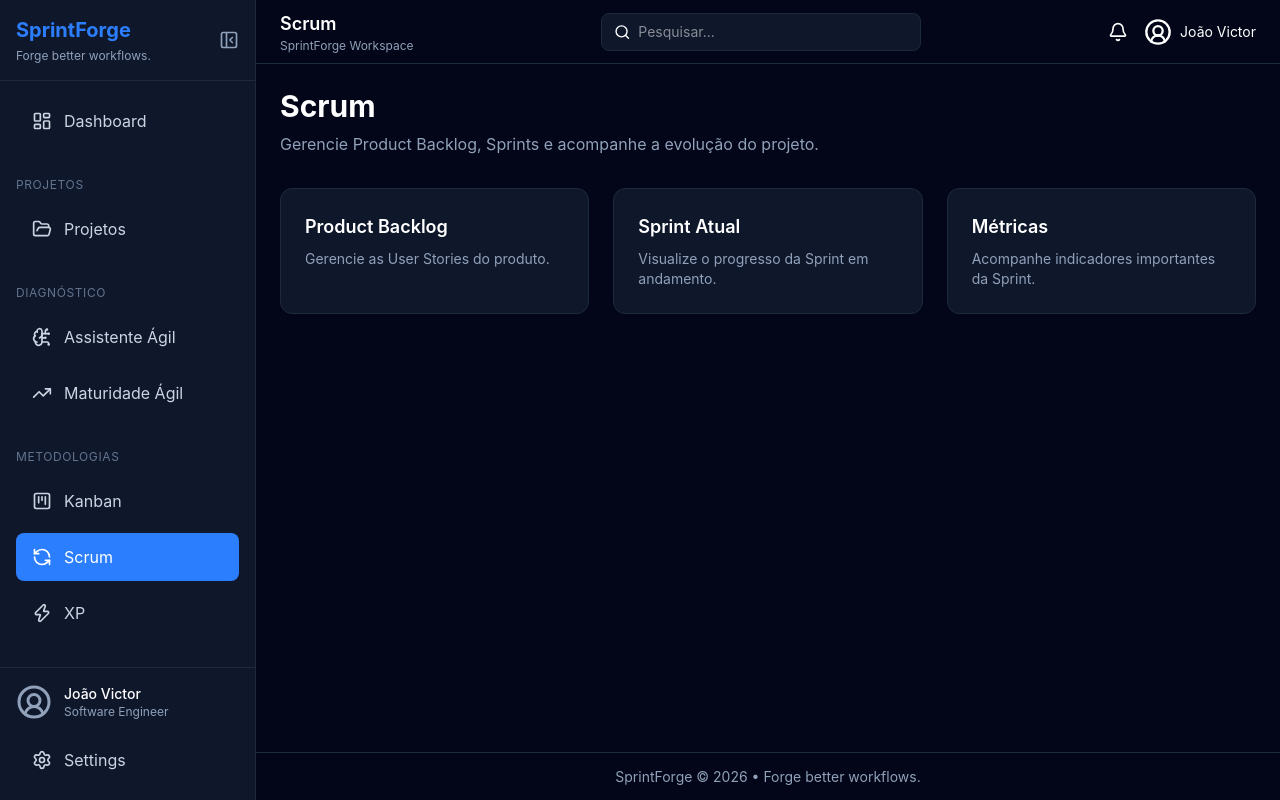
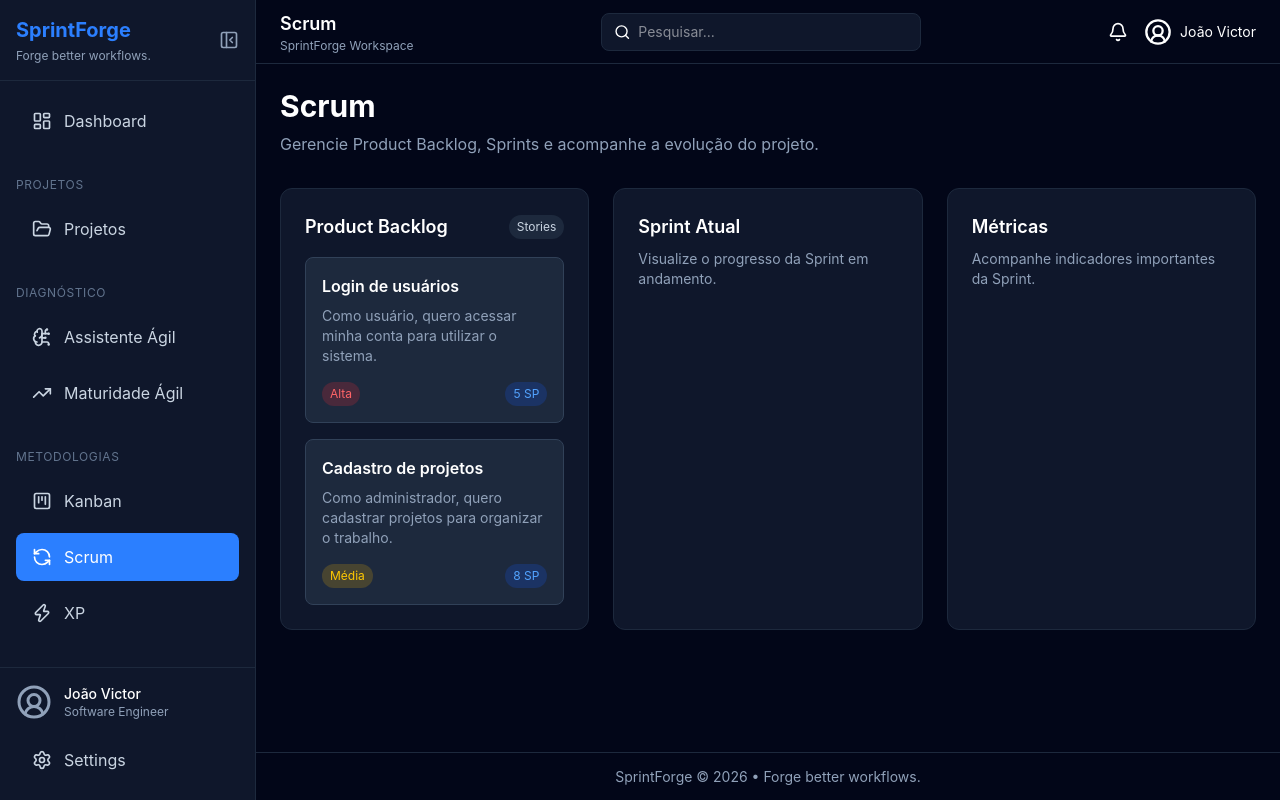
Before and after one commit to dev-joaovb/sprintforge, a React (Vite) app in the folder frontend/: page /scrum in a window 1280 px wide. Built offline with nearby package versions, Linux system fonts and the light colour scheme.

Commit message:
Sprint 9, SCRUM: Product Backlog

```diff
--- /dev/null
+++ b/frontend/src/context/ScrumContext.jsx
@@ -0,0 +1,60 @@
+import {
+  createContext,
+  useContext,
+  useState,
+  useEffect,
+} from "react";
+
+import initialStories from "../features/scrum/data/initialStories";
+
+const STORAGE_KEY = "scrumStories";
+
+const ScrumContext = createContext();
+
+export const ScrumProvider = ({ children }) => {
+  const [stories, setStories] = useState(() => {
+    const savedStories =
+      localStorage.getItem(STORAGE_KEY);
+
+    return savedStories
+      ? JSON.parse(savedStories)
+      : initialStories;
+  });
+
+  useEffect(() => {
+    localStorage.setItem(
+      STORAGE_KEY,
+      JSON.stringify(stories)
+    );
+  }, [stories]);
+
+  const totalStories = stories.length;
+
+  const backlogStories = stories.filter(
+    (story) => story.status === "Backlog"
+  ).length;
+
+  const totalStoryPoints = stories.reduce(
+    (total, story) => total + story.storyPoints,
+    0
+  );
+
+  return (
+    <ScrumContext.Provider
+      value={{
+        stories,
+        setStories,
+
+        totalStories,
+        backlogStories,
+        totalStoryPoints,
+      }}
+    >
+      {children}
+    </ScrumContext.Provider>
+  );
+};
+
+export const useScrum = () => {
+  return useContext(ScrumContext);
+};
--- a/frontend/src/features/scrum/components/ProductBacklog.jsx
+++ b/frontend/src/features/scrum/components/ProductBacklog.jsx
@@ -1,7 +1,8 @@
-import initialStories from "../data/initialStories";
+import { useScrum } from "../../../context/ScrumContext";
 import UserStoryCard from "./UserStoryCard";
 
 const ProductBacklog = () => {
+    const { stories } = useScrum();
     return (
         <div
         className="
@@ -10,7 +11,7 @@ const ProductBacklog = () => {
             gap-4
         "
         >
-      {initialStories.map((story) => (
+        {stories.map((story) => (
             <UserStoryCard
             key={story.id}
             story={story}
--- a/frontend/src/features/scrum/pages/ScrumPage.jsx
+++ b/frontend/src/features/scrum/pages/ScrumPage.jsx
@@ -1,5 +1,6 @@
 import PageHeader from "../../../components/ui/PageHeader";
 import Card from "../../../components/ui/Card";
+import ProductBacklog from "../components/ProductBacklog";
 
 const ScrumPage = () => {
   return (
@@ -12,13 +13,28 @@ const ScrumPage = () => {
       <div className="grid grid-cols-1 lg:grid-cols-3 gap-6">
 
         <Card>
-          <h2 className="text-lg font-semibold">
-            Product Backlog
-          </h2>
+          <div className="flex items-center justify-between mb-4">
 
-          <p className="text-slate-400 mt-2 text-sm">
-            Gerencie as User Stories do produto.
-          </p>
+            <h2 className="text-lg font-semibold">
+              Product Backlog
+            </h2>
+
+            <span
+              className="
+                bg-slate-800
+                text-slate-300
+                text-xs
+                px-2
+                py-1
+                rounded-full
+              "
+            >
+              Stories
+            </span>
+
+          </div>
+
+          <ProductBacklog />
         </Card>
 
         <Card>
--- a/frontend/src/main.jsx
+++ b/frontend/src/main.jsx
@@ -8,14 +8,17 @@ import App from "./App.jsx";
 import { AgileProvider } from "./context/AgileContext"; // Importando o provedor de contexto do Agile
 import { KanbanProvider } from "./context/KanbanContext"; // Importando o provedor de contexto do Kanban
 import { ToastProvider } from "./context/ToastContext"; // Importando o provedor de contexto do Toast
+import { ScrumProvider } from "./context/ScrumContext";
 
 createRoot(document.getElementById("root")).render(
   <StrictMode>
     <AgileProvider>
       <KanbanProvider>
-        <ToastProvider>
-          <App />
-        </ToastProvider>
+        <ScrumProvider>
+          <ToastProvider>
+            <App />
+          </ToastProvider>
+        </ScrumProvider>
       </KanbanProvider>
     </AgileProvider>
   </StrictMode>
```
Lines whose indentation alone changed are shown as unchanged.
